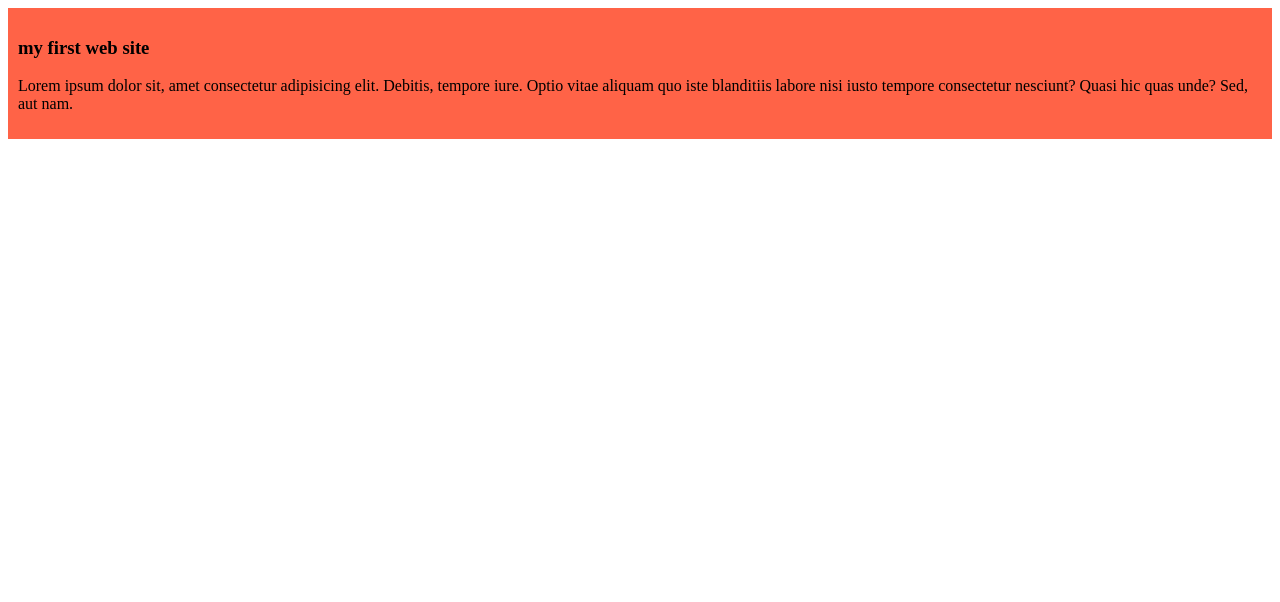
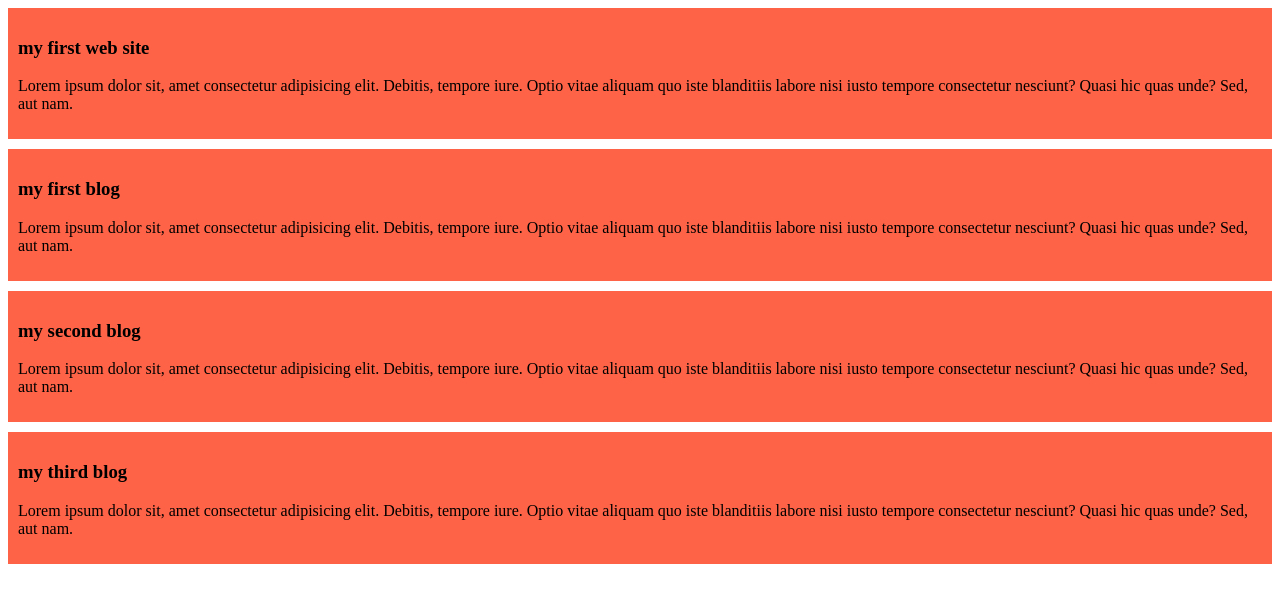
Before and after one commit to ratulislam546/my-simple-website, a plain HTML site: page index.html in a window 1280 px wide. Drawn offline with Linux system fonts and the light colour scheme.

Commit message:
added the secondand the third blog

```diff
--- a/index.html
+++ b/index.html
@@ -11,5 +11,17 @@
         <h3>my first web site</h3>
         <p>Lorem ipsum dolor sit, amet consectetur adipisicing elit. Debitis, tempore iure. Optio vitae aliquam quo iste blanditiis labore nisi iusto tempore consectetur nesciunt? Quasi hic quas unde? Sed, aut nam.</p>
     </div>
+    <div>
+        <h3>my first blog</h3>
+        <p>Lorem ipsum dolor sit, amet consectetur adipisicing elit. Debitis, tempore iure. Optio vitae aliquam quo iste blanditiis labore nisi iusto tempore consectetur nesciunt? Quasi hic quas unde? Sed, aut nam.</p>
+    </div>
+    <div>
+        <h3>my second blog</h3>
+        <p>Lorem ipsum dolor sit, amet consectetur adipisicing elit. Debitis, tempore iure. Optio vitae aliquam quo iste blanditiis labore nisi iusto tempore consectetur nesciunt? Quasi hic quas unde? Sed, aut nam.</p>
+    </div>
+    <div>
+        <h3>my third blog</h3>
+        <p>Lorem ipsum dolor sit, amet consectetur adipisicing elit. Debitis, tempore iure. Optio vitae aliquam quo iste blanditiis labore nisi iusto tempore consectetur nesciunt? Quasi hic quas unde? Sed, aut nam.</p>
+    </div>
 </body>
 </html>
--- a/styles/blog.css
+++ b/styles/blog.css
@@ -1,4 +1,5 @@
 div{
     background-color: tomato;
     padding: 10px;
+    margin-bottom: 10px;
 }
```
